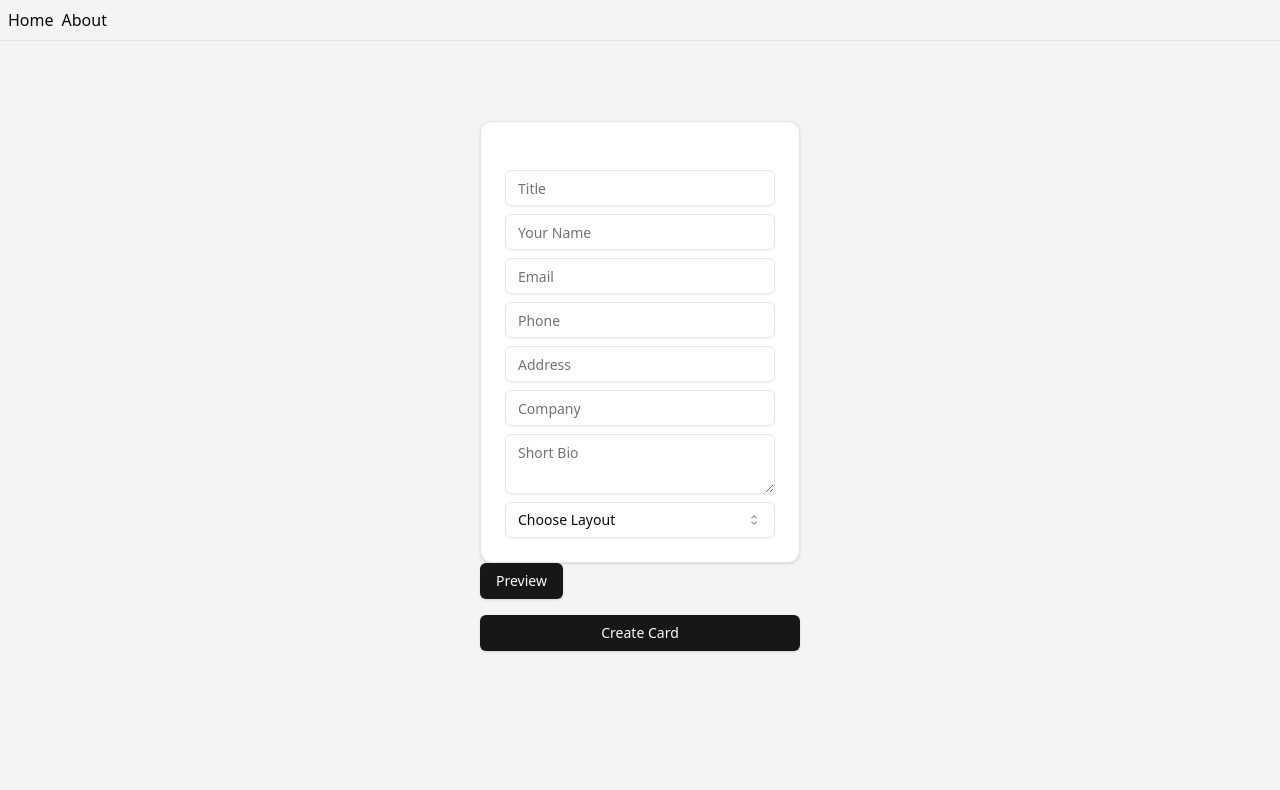
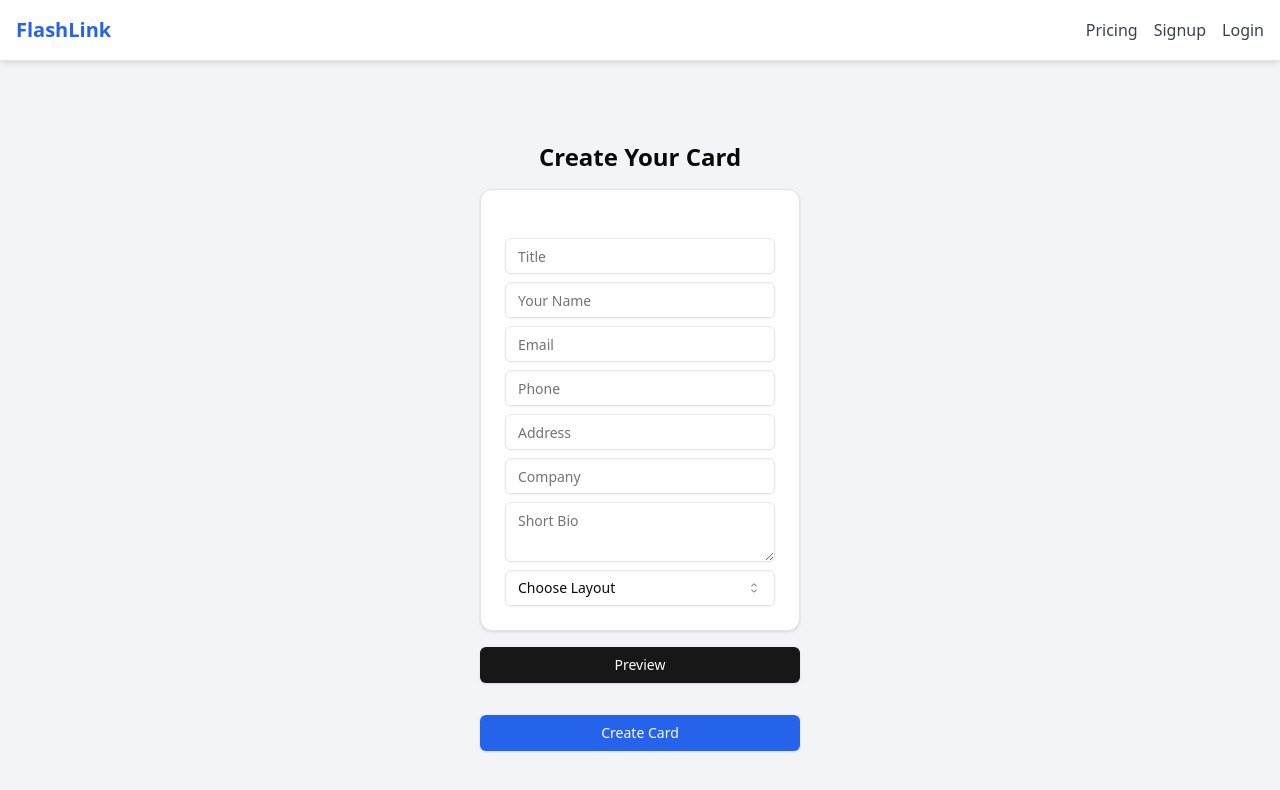
Before and after one commit to eathren/flashlink, a React (Vite) app: page /create-free in a window 1280 px wide. Shown: the top 790 px of the page. Built offline with nearby package versions, Linux system fonts and the light colour scheme.

Commit message:
better workflow

```diff
--- a/src/features/free/components/create-free-card.tsx
+++ b/src/features/free/components/create-free-card.tsx
@@ -16,17 +16,27 @@ import { useState } from "react"
 function CreateFreeCard() {
   const { formData, setFormData, setLayout } = useCardStore()
   const [isDialogOpen, setDialogOpen] = useState(false)
+
   const onOpenChange = () => {
     setDialogOpen((prev) => !prev)
   }
+
   const handleChange = (
     e: React.ChangeEvent<HTMLInputElement | HTMLTextAreaElement>
   ) => {
     setFormData({ ...formData, [e.target.name]: e.target.value })
   }
 
+  const handleCreateCard = (e: React.FormEvent) => {
+    e.preventDefault() // Prevent the default form submission
+    onOpenChange() // Open the preview dialog
+  }
+
   return (
-    <form className="w-full max-w-xs m-auto mt-20">
+    <form className="w-full max-w-xs m-auto mt-20" onSubmit={handleCreateCard}>
+      <h1 className="text-2xl font-semibold text-center mb-4">
+        Create Your Card
+      </h1>
       <Card>
         <CardHeader>
           <CardTitle hidden={true}>Create Your Card</CardTitle>
@@ -93,8 +103,12 @@ function CreateFreeCard() {
           </Select>
         </CardContent>
       </Card>
-      <PreviewDialog isOpen={isDialogOpen} onOpenChange={onOpenChange} />
-      <Button className="mt-4 w-full"> Create Card </Button>
+      <div className="my-4">
+        <PreviewDialog isOpen={isDialogOpen} onOpenChange={onOpenChange} />
+      </div>
+      <Button type="submit" className="mt-4 w-full bg-blue-600">
+        Create Card
+      </Button>
     </form>
   )
 }
--- a/src/features/free/components/preview-dialog.tsx
+++ b/src/features/free/components/preview-dialog.tsx
@@ -27,14 +27,16 @@ const PreviewDialog: React.FC<PreviewDialogProps> = ({
   return (
     <Dialog open={isOpen} onOpenChange={onOpenChange}>
       <DialogTrigger asChild>
-        <Button>Preview</Button>
+        <Button className="w-full">Preview</Button>
       </DialogTrigger>
       <DialogContent>
         <DialogHeader>
           <DialogTitle hidden={true}>Preview</DialogTitle>
         </DialogHeader>
         <PreviewCard />
-        <Button onClick={onOpenChange}>Close</Button>
+        <Button variant="outline" onClick={onOpenChange}>
+          Close
+        </Button>
       </DialogContent>
     </Dialog>
   )
--- a/src/routes/__root.tsx
+++ b/src/routes/__root.tsx
@@ -4,13 +4,28 @@ import { TanStackRouterDevtools } from "@tanstack/router-devtools"
 export const Route = createRootRoute({
   component: () => (
     <div className="bg-gray-100 min-h-screen">
-      <div className="p-2 flex gap-2">
-        <Link to="/" className="[&.active]:font-bold">
-          Home
-        </Link>{" "}
-        <Link to="/about" className="[&.active]:font-bold">
-          About
-        </Link>
+      <div className="bg-white shadow-md">
+        <div className="container mx-auto p-4 flex justify-between items-center">
+          <div className="text-xl font-semibold text-blue-600">
+            <Link to="/" className="hover:text-blue-500 transition-colors">
+              FlashLink
+            </Link>
+          </div>
+          <nav className="flex gap-4">
+            <Link className="text-gray-700 hover:text-blue-500 transition-colors">
+              Pricing
+            </Link>
+            <Link className="text-gray-700 hover:text-blue-500 transition-colors">
+              Signup
+            </Link>
+            <Link className="text-gray-700 hover:text-blue-500 transition-colors">
+              Login
+            </Link>
+            {/* <Link to="/about" className="text-gray-700 hover:text-blue-500 transition-colors">
+              About
+            </Link> */}
+          </nav>
+        </div>
       </div>
       <hr />
       <Outlet />
```
